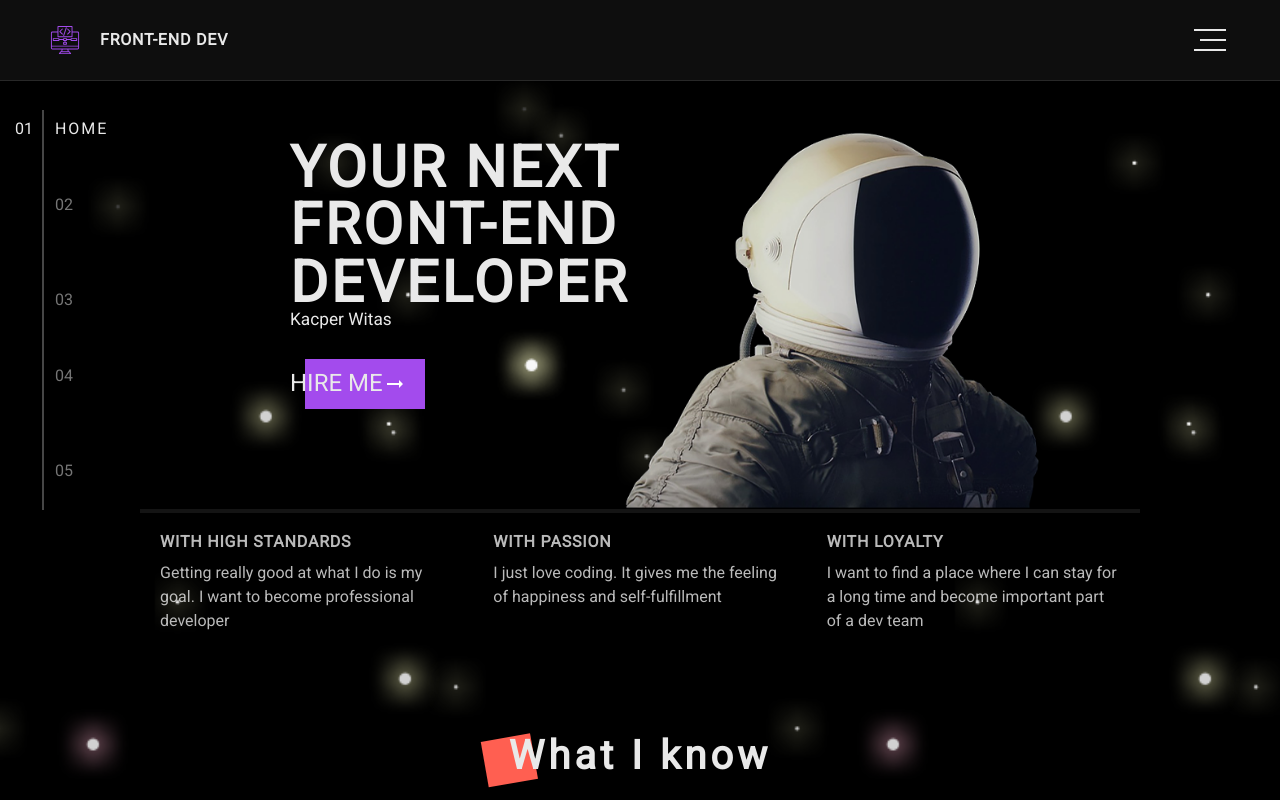
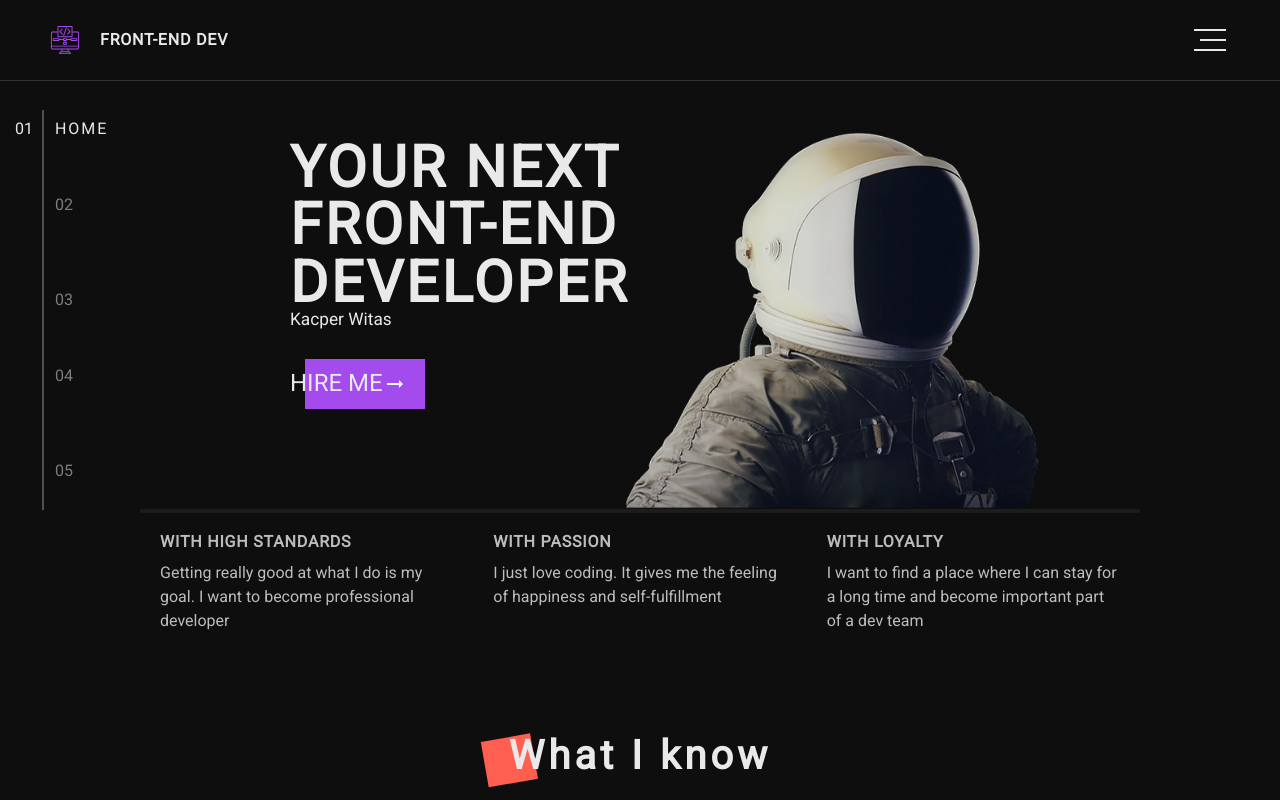
Before and after one commit to nemmtor/nemmtor.github.io, a React (Create React App) app: page / in a window 1280 px wide. Shown: the top 800 px of the page. Built offline with nearby package versions, Linux system fonts and the light colour scheme.

Commit message:
Remove stars - they were to laggy

```diff
--- a/src/styles/global.scss
+++ b/src/styles/global.scss
@@ -18,39 +18,4 @@ body {
   color: $light-text-color;
   background: $main-color;
   padding-top: 8rem;
-  &::before {
-    z-index: -2;
-    content: '';
-    position: fixed;
-    top: 0;
-    left: 0;
-    width: 100%;
-    height: 100vh;
-    background-image: url('../assets/stars-1.png');
-    background-size: contain;
-    background-attachment: fixed;
-    animation: stars-move 300s linear infinite;
-  }
-  &::after {
-    z-index: -1;
-    content: '';
-    position: fixed;
-    top: 0;
-    left: 0;
-    width: 100%;
-    height: 100vh;
-    background-image: url('../assets/stars-2.png');
-    background-size: contain;
-    background-attachment: fixed;
-    animation: stars-move 300s linear infinite;
-  }
 }
-
-@keyframes stars-move {
-  from {
-    background-position: 5% 5%;
-  }
-  to {
-    background-position: 1300% 600%;
-  }
-}
```
Also changed, not shown: src/assets/stars-1.png (deleted), src/assets/stars-2.png (deleted).
